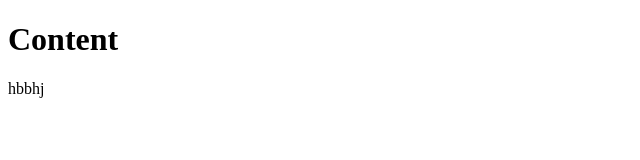
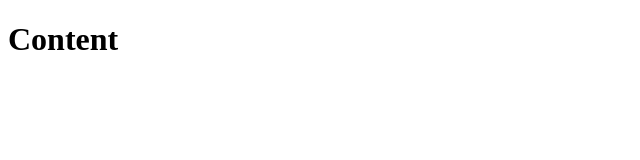
Before and after one commit to giansas/modulogit, a plain HTML site: page index.html in a window 1280 px wide. Shown: the full height of the page, 0-640 px from the left. Drawn offline with Linux system fonts and the light colour scheme.

Commit message:
Revert "Teste do git revert"
This reverts commit 1bb26bf4233eb9daf203cae7a8b47dd4398ca43c.

```diff
--- a/index.html
+++ b/index.html
@@ -8,6 +8,5 @@
 </head>
 <body>
     <h1>Content</h1>
-    <p class="h1">hbbhj</p>
 </body>
 </html>
```
